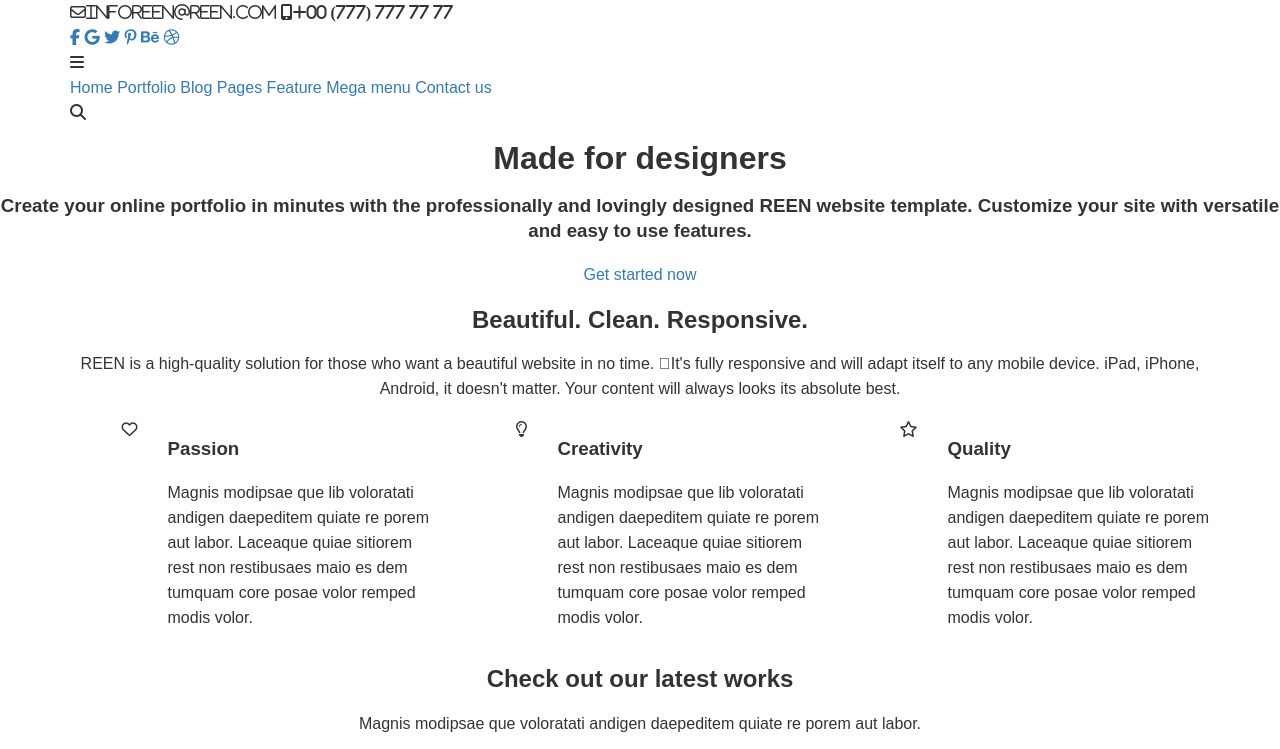
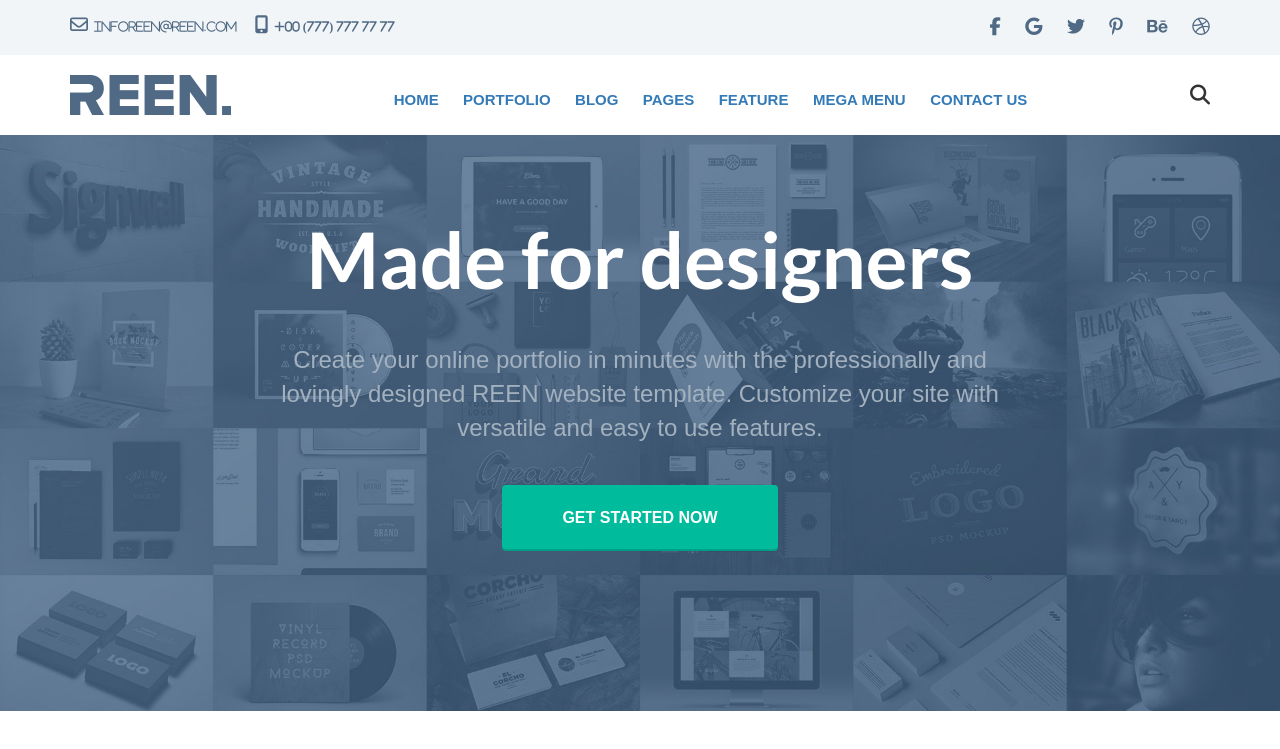
Before and after one commit to belodpav/reenAgency, a plain HTML site: page index.html in a window 1280 px wide. Shown: the top 749 px of the page. Drawn offline with Linux system fonts and the light colour scheme.

Commit message:
start customize the webpage

```diff
--- a/assets/css/main.css
+++ b/assets/css/main.css
@@ -1,6 +1,13 @@
 /* Basic */
 body {
     font: 400 16px/25px "Source Sans", Arial, sans-serif;
+}
+section {
+    padding-top: 80px;
+    padding-bottom: 80px;
+}
+.bg-second {
+    background-color: #f2f5f7;
 }
 ul {
     margin: 0;
@@ -18,3 +25,176 @@ li {
 .text-right {
     text-align: right;
 }
+
+h1, h2, h3, h4, h5, h6 {
+    margin: 0;
+    padding: 0;
+}
+h1,
+h2 {
+    font-weight: 700;
+    font-family: "Lato";
+}
+h1 {
+    font-size: 78px;
+    line-height: 88px;
+    margin-bottom: 40px;
+    color: #fff;
+}
+.banner h3 {
+    font-weight: 400;
+    font-size: 24px;
+    line-height: 34px;
+    color: #a3b1bf;
+    margin-bottom: 40px;
+}
+h2 {
+    font-size: 44px;
+    line-height: 54px;
+    margin-bottom: 30px;
+    color: #506a85;
+}
+h3 {
+    font-size: 20px;
+    line-height: 30px;
+    color: #506a85;
+}
+.section-subtitle {
+    font-size: 22px;
+    line-height: 34px;
+    color: #73879c;
+    margin-bottom: 40px;
+}
+.about span.fa:before {
+    font-size: 56px;
+    color: #00bc9c;
+}
+.top-nav a {
+    font-size: 15px;
+    line-height: 1em;
+    font-weight: 700;
+    text-transform: uppercase;
+    text-decoration: none;
+}
+
+/* Header */
+.contact-info {
+    padding-top: 15px;
+    padding-bottom: 15px;
+}
+.contacts-list {
+    float: left;
+    font-size: 12px;
+    color: #506a85;
+}
+.contacts-list li:first-of-type {
+    padding-right: 15px;
+}
+.contacts-list span:before {
+    padding-right: 6px;
+    font-size: 18px;
+}
+.social-list {
+    float: right;
+}
+.social-list li {
+    padding-left: 20px;
+}
+.social-list li:first-of-type {
+    padding-left: 0;
+}
+.social-list a{
+    color: #506a85;
+    font-size: 18px;
+    text-decoration: none;
+}
+.header-logo {
+    width: 161px;
+    height: 40px;
+    background-image: url("../images/logo.png");
+    float: left;
+    margin: 20px 0;
+
+}
+.icon-menu {
+    float: right;
+    font-size: 20px;
+    margin-top: 30px;
+}
+.icon-search {
+    font-size: 20px;
+    line-height: 1em;
+    margin-top: 30px;
+    float: right;
+}
+.top-nav {
+    display: inline-block;
+    margin-top: 32px;
+}
+.top-nav li {
+    padding-left: 20px;
+    line-height: 1em;
+}
+.top-nav li:first-of-type {
+    padding-left: 0;
+}
+.top-nav {
+    display: none;
+}
+.icon-search {
+    display: none;
+}
+@media (min-width: 992px) {
+    .top-nav {
+        display: inline-block;
+    }
+    .icon-search {
+        display: block;
+    }
+    .icon-menu {
+        display: none;
+    }
+}
+/* Banner */
+.banner {
+    background-image: url("../images/bg-00.jpg");
+    background-size: cover;
+    background-repeat: no-repeat;
+    padding-bottom: 160px;
+}
+/* About */
+
+/* Works */
+
+/* Get in touch */
+
+/* Footer */
+.footer {
+    background-color: #2f4052;
+}
+.copyright {
+    background-color: #283645;
+}
+/* Buttons */
+.btn {
+    display: inline-block;
+    line-height: 1em;
+    color: #fff;
+    font-weight: 700;
+    text-transform: uppercase;
+    text-decoration: none;
+    border-radius: 4px;
+
+}
+.btn:hover {
+    text-decoration: none;
+    box-shadow: none;
+    color: #fff;
+}
+.btn-large {
+    padding: 25px 60px;
+}
+.btn-act {
+    background-color: #00bc9c;
+    box-shadow: inset 0px -2px 0px 0px rgba(0, 0, 0, 0.15);
+}
--- a/index.html
+++ b/index.html
@@ -11,7 +11,7 @@
 </head>
 <body>
    <header class="header">
-       <div class="contact-info clearfix">
+       <div class="contact-info clearfix bg-second">
            <div class="container">
                <ul class="contacts-list">
                    <li><span class="fa fa-envelope-o contact-item">inforeen@reen.com</span></li>
@@ -27,9 +27,9 @@
                </ul>
            </div>
        </div>
-       <div class="header-main container clearfix">
+       <div class="header-main container clearfix text-center">
            <div class="header-logo"></div>
-           <div class="fa fa-navicon"></div>
+           <div class="icon-menu fa fa-navicon"></div>
            <nav class="top-nav">
                <ul class="nav-list">
                    <li><a href="">Home</a></li>
@@ -41,13 +41,20 @@
                    <li><a href="">Contact us</a></li>
                </ul>
            </nav>
-           <div class="fa fa-search"></div>
+           <div class="icon-search fa fa-search"></div>
        </div>
    </header>
    <section class="banner text-center">
-       <h1>Made for designers</h1>
-       <h3>Create your online portfolio in minutes with the professionally and lovingly designed REEN website template. Customize your site with versatile and easy to use features.</h3>
+       <div class="container">
+           <div class="row">
+               <div class="col-sm-10 col-md-8 col-sm-offset-1 col-md-offset-2">
+                   <h1>Made for designers</h1>
+                   <h3>Create your online portfolio in minutes with the professionally and lovingly designed REEN website template. Customize your site with versatile and easy to use features.</h3>
+               </div>
+           </div>
+       </div>
        <a href="" class="btn btn-large btn-act">Get started now</a>
+
    </section>
    <section class="about container text-center">
        <h2>Beautiful. Clean. Responsive.</h2>
@@ -88,7 +95,7 @@
            </div>
        </div>
    </section>
-   <section class="works text-center">
+   <section class="works text-center bg-second">
        <div class="container">
            <h2>Check out our latest works</h2>
            <p class="section-subtitle">Magnis modipsae que voloratati andigen daepeditem quiate re porem aut labor.</p>
@@ -125,8 +132,14 @@
        </div>
    </section>
    <section class="gettouch text-center">
-       <h2>Want to work with us?</h2>
-       <p class="section-subtitle">Magnis modipsae que voloratati andigen daepeditem quiate re porem aut labor. Laceaque quiae sitiorem rest non restibusaes maio es dem tumquam.</p>
+       <div class="container">
+           <div class="row">
+               <div class="col-sm-10 col-md-8 col-sm-offset-1 col-md-offset-2">
+                   <h2>Want to work with us?</h2>
+                   <p class="section-subtitle">Magnis modipsae que voloratati andigen daepeditem quiate re porem aut labor. Laceaque quiae sitiorem rest non restibusaes maio es dem tumquam.</p>
+               </div>
+           </div>
+       </div>
        <a href="" class="btn btn-large btn-act">Get in touch</a>
    </section>
    <footer class="footer">
```
